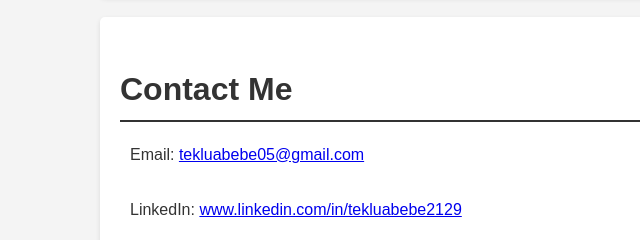
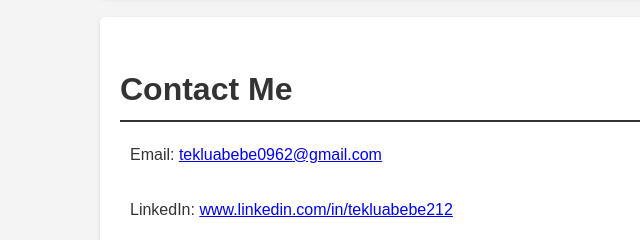
Before and after one commit to tekluabebe/personal-website, a plain HTML site: page index.html in a window 1280 px wide. Shown: the part 3630-3870 px from the top of the page, 120-760 px from the left. Drawn offline with Linux system fonts and the light colour scheme.

Commit message:
index.html

```diff
--- a/index.html
+++ b/index.html
@@ -179,8 +179,8 @@
     <!-- Contact Section -->
     <section id="contact">
         <h2>Contact Me</h2>
-        <p>Email: <a href="mailto:your.email@example.com">tekluabebe05@gmail.com</a></p>
-        <p>LinkedIn: <a href="https://linkedin.com/in/yourprofile" target="_blank">www.linkedin.com/in/tekluabebe2129</a></p>
+        <p>Email: <a href="mailto:your.email@example.com">tekluabebe0962@gmail.com</a></p>
+        <p>LinkedIn: <a href="https://linkedin.com/in/yourprofile" target="_blank">www.linkedin.com/in/tekluabebe212</a></p>
         <p>GitHub: <a href="https://github.com/yourprofile" target="_blank">https://github.com/tekluabebe</a></p>
         <form id="contact-form">
           <label for="name">Name</label>
```
